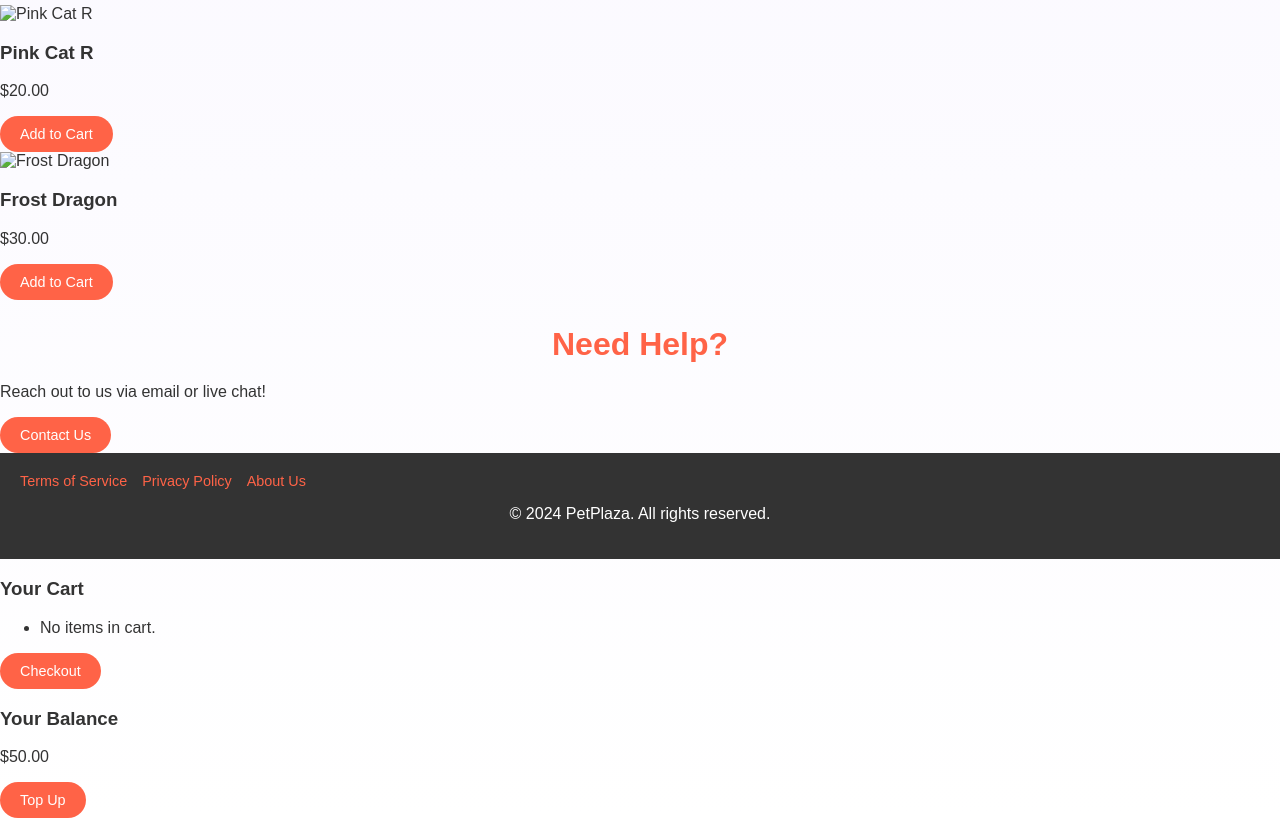
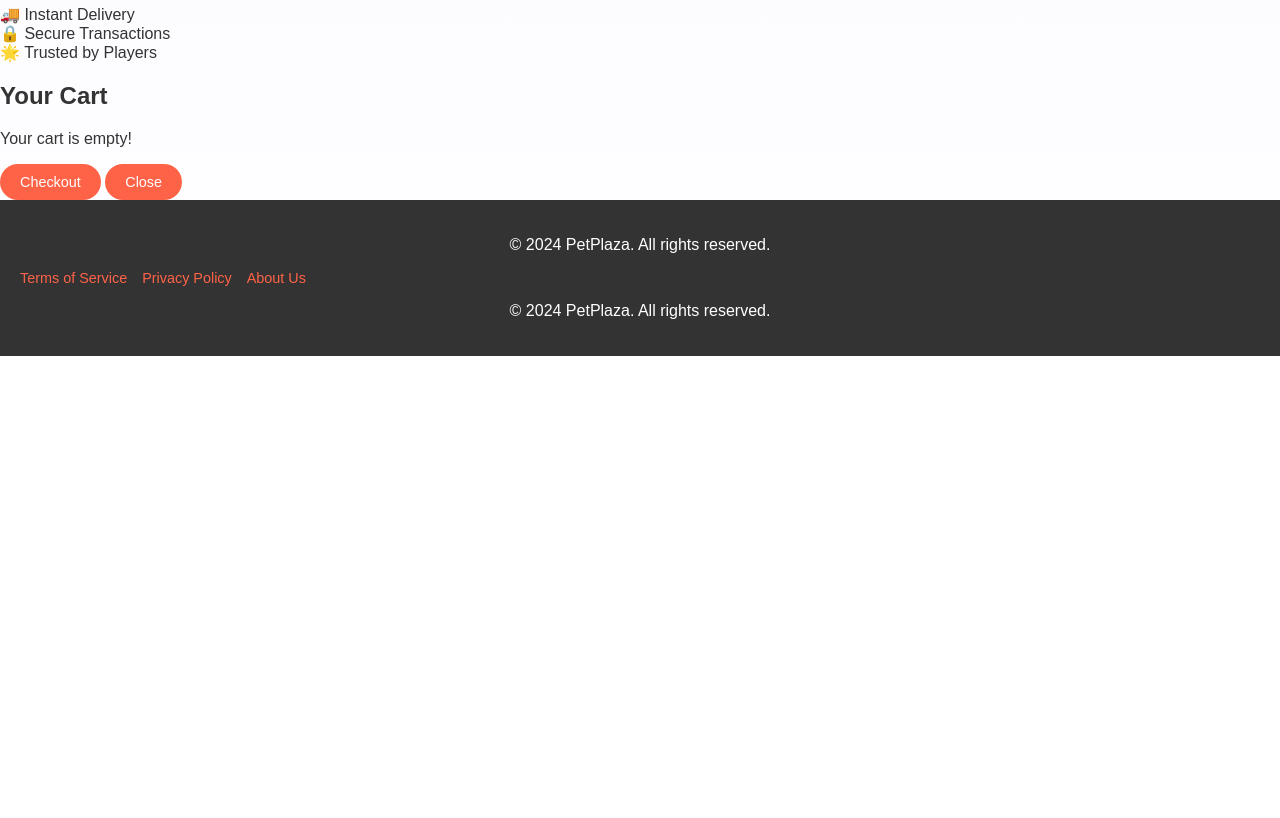
Before and after one commit to jacksonh0/PetPlaza.GG, a plain HTML site: page index.html in a window 1280 px wide. Shown: the part 446-1264 px from the top of the page. After the commit the page ends 802 px from the top, so only its background shows below. Drawn offline with Linux system fonts and the light colour scheme.

Commit message:
Update index.html

```diff
--- a/index.html
+++ b/index.html
@@ -5,7 +5,6 @@
     <meta name="viewport" content="width=device-width, initial-scale=1.0">
     <title>PetPlaza - Home</title>
     <link rel="stylesheet" href="/styles/styles.css">
-    <script src="/scripts/scripts.js" defer></script>
 </head>
 <body>
     <header>
@@ -17,50 +16,42 @@
             <a href="/login">Login</a>
         </nav>
         <div class="header-icons">
-            <div class="balance" onclick="toggleBalance()">
-                💰 <span id="balance">$50.00</span>
+            <div class="balance" onclick="location.href='/topup.html'">
+                💰 $<span id="balance">0.00</span>
             </div>
-            <div class="cart" onclick="toggleCart()">
+            <div class="cart-icon" onclick="toggleCart()">
                 🛒 <span id="cart-count">0</span>
             </div>
         </div>
     </header>
 
-    <!-- Hero Section -->
+    <main>
         <section class="hero">
             <h1>Welcome to PetPlaza!</h1>
             <p>Your one-stop shop for Adopt Me! items, pets, and more.</p>
             <button onclick="location.href='/shop'">Start Shopping</button>
         </section>
+        <section class="features">
+            <h2>Why Choose Us?</h2>
+            <div class="feature">🚚 Instant Delivery</div>
+            <div class="feature">🔒 Secure Transactions</div>
+            <div class="feature">🌟 Trusted by Players</div>
+        </section>
+    </main>
 
-    <!-- Featured Section -->
-    <section class="featured">
-        <h2>Featured Items</h2>
-        <div class="featured-items">
-            <div class="item">
-                <img src="/images/item1.png" alt="Pink Cat R">
-                <h3>Pink Cat R</h3>
-                <p>$20.00</p>
-                <button onclick="addToCart({ name: 'Pink Cat R', price: 20 })">Add to Cart</button>
+    <div class="cart-overlay">
+        <div class="cart-content">
+            <h2>Your Cart</h2>
+            <div id="cart-items">
+                <p>Your cart is empty!</p>
             </div>
-            <div class="item">
-                <img src="/images/item2.png" alt="Frost Dragon">
-                <h3>Frost Dragon</h3>
-                <p>$30.00</p>
-                <button onclick="addToCart({ name: 'Frost Dragon', price: 30 })">Add to Cart</button>
+            <button class="checkout-btn">Checkout</button>
+            <button class="close-cart" onclick="toggleCart()">Close</button>
         </div>
     </div>
-    </section>
 
-    <!-- Contact Section -->
-    <section class="contact">
-        <h2>Need Help?</h2>
-        <p>Reach out to us via email or live chat!</p>
-        <button onclick="location.href='/contact'">Contact Us</button>
-    </section>
-
-    <!-- Footer -->
     <footer>
+        <p>&copy; 2024 PetPlaza. All rights reserved.</p>
         <nav>
             <a href="/terms">Terms of Service</a>
             <a href="/privacy">Privacy Policy</a>
@@ -68,20 +59,6 @@
         </nav>
     </footer>
 
-    <!-- Cart Panel -->
-    <div id="cart-panel" class="hidden">
-        <h3>Your Cart</h3>
-        <ul id="cart-items">
-            <li>No items in cart.</li>
-        </ul>
-        <button onclick="checkout()">Checkout</button>
-    </div>
-
-    <!-- Balance Panel -->
-    <div id="balance-panel" class="hidden">
-        <h3>Your Balance</h3>
-        <p id="balance-display">$50.00</p>
-        <button onclick="topUp()">Top Up</button>
-    </div>
+    <script src="/scripts/scripts.js"></script>
 </body>
 </html>
```
Lines whose indentation alone changed are shown as unchanged.
